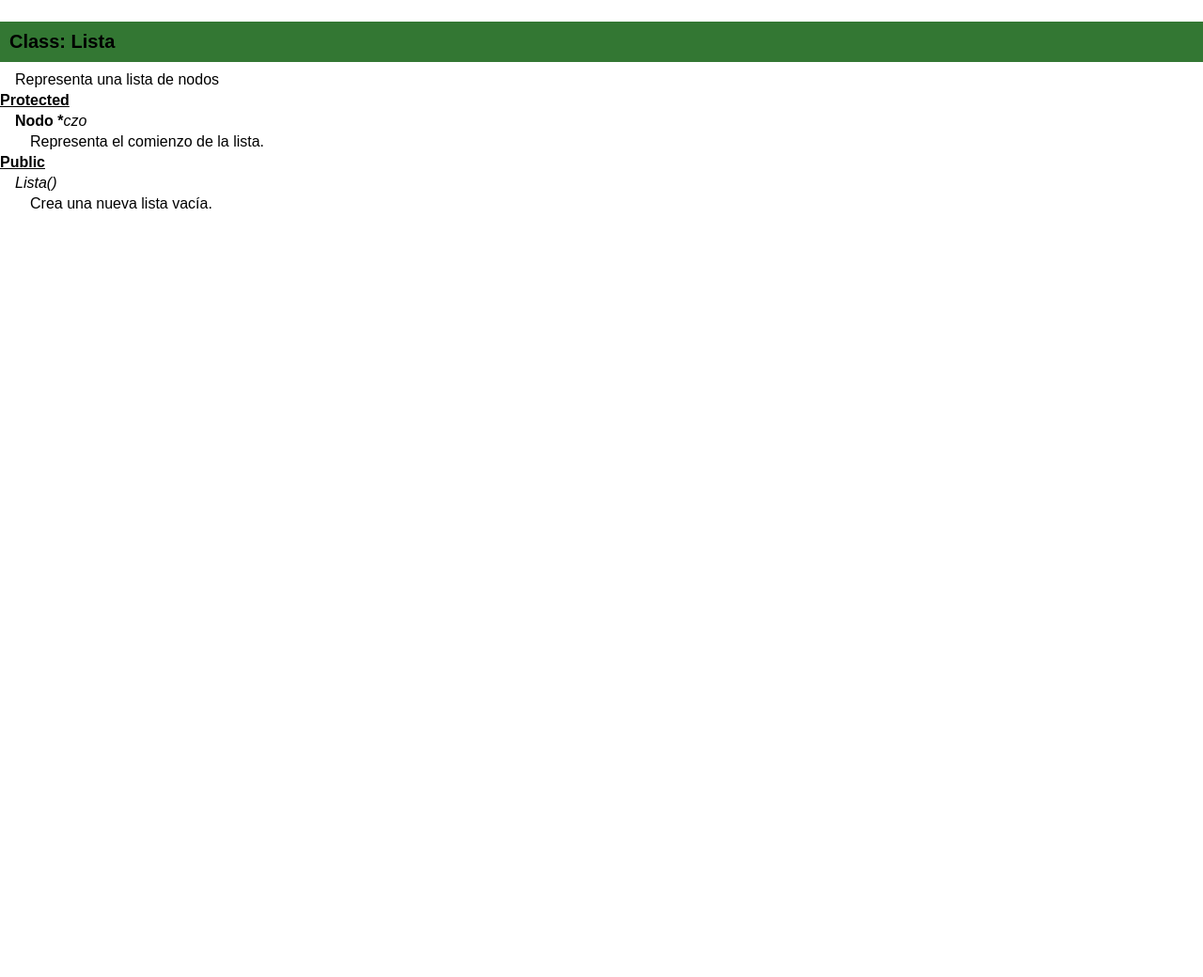
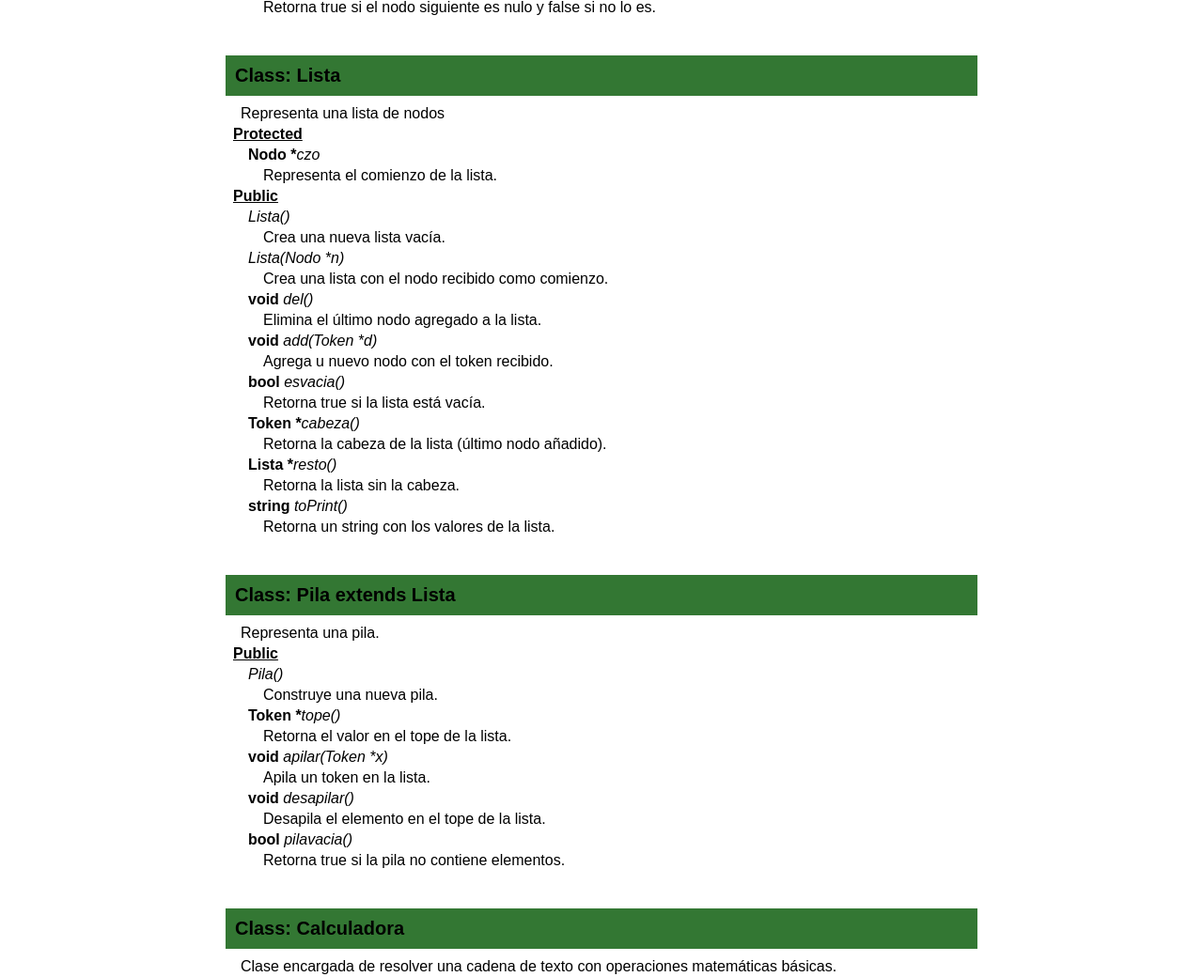
Before and after one commit to alexlndn/calculadora, a plain HTML site: page docs/index.html in a window 1280 px wide. Shown: the part 1291-2331 px from the top of the page at 94% size. Before the commit the page ends 1519 px from the top, so only its background shows below. Drawn offline with Linux system fonts and the light colour scheme.

Commit message:
documentacion añadida falta la clase calculadora

```diff
--- a/docs/index.html
+++ b/docs/index.html
@@ -6,6 +6,11 @@
     * {
       padding: 0;
       margin: 0;
+    }
+    body {
+      max-width: 800px;
+      margin-left: auto;
+      margin-right: auto;
     }
     p {
       padding: .125rem 0;
@@ -52,6 +57,7 @@
   </style>
   <head>
     <title>Documentación Calculadora</title>
+    <meta charset="UTF-8">
   </head>
   <body>
     <h1 class="docTitle">Documentación Calculadora</h1>
@@ -60,6 +66,8 @@
       <li><a href="#token">Class Token</a></li>
       <li><a href="#nodo">Class Nodo</a></li>
       <li><a href="#lista">Class Lista</a></li>
+      <li><a href="#pila">Class Pila</a></li>
+      <li><a href="#calculadora">Class Calculadora</a></li>
     </ul>
     <A id="token"></A>
     <h2 class="clase">Class: Token</h2>
@@ -125,6 +133,7 @@
     <A id="lista"></A>
     <h2 class="clase">Class: Lista</h2>
     <p class="desc">Representa una lista de nodos</p>
+    <section class="campos">
       <p class="tipoCampo">Protected</p>
       <div class="container">
         <p><span class="type">Nodo *</span><span class="name">czo</span></p>
@@ -134,7 +143,49 @@
       <div class="container">
         <p><span class="name">Lista()</span></p>
         <p class="desc">Crea una nueva lista vacía.</p>
+        <p><span class="name">Lista(Nodo *n)</span></p>
+        <p class="desc">Crea una lista con el nodo recibido como comienzo.</p>
+        <p><span class="type">void</span> <span class="name">del()</span></p>
+        <p class="desc">Elimina el último nodo agregado a la lista.</p>
+        <p><span class="type">void</span> <span class="name">add(Token *d)</span></p>
+        <p class="desc">Agrega u nuevo nodo con el token recibido.</p>
+        <p><span class="type">bool</span> <span class="name">esvacia()</span></p>
+        <p class="desc">Retorna true si la lista está vacía.</p>
+        <p><span class="type">Token *</span><span class="name">cabeza()</span></p>
+        <p class="desc">Retorna la cabeza de la lista (último nodo añadido).</p>
+        <p><span class="type">Lista *</span><span class="name">resto()</span></p>
+        <p class="desc">Retorna la lista sin la cabeza.</p>
+        <p><span class="type">string</span> <span class="name">toPrint()</span></p>
+        <p class="desc">Retorna un string con los valores de la lista.</p>
       </div>
+    </section>
+
+    <A id="pila"></A>
+    <h2 class="clase">Class: Pila extends Lista</h2>
+    <p class="desc">Representa una pila.</p>
+    <section class="campos">
+      <p class="tipoCampo">Public</p>
+      <div class="container">
+        <p><span class="name">Pila()</span></p>
+        <p class="desc">Construye una nueva pila.</p>
+        <p><span class="type">Token *</span><span class="name">tope()</span></p>
+        <p class="desc">Retorna el valor en el tope de la lista.</p>
+        <p><span class="type">void</span> <span class="name">apilar(Token *x)</span></p>
+        <p class="desc">Apila un token en la lista.</p>
+        <p><span class="type">void</span> <span class="name">desapilar()</span></p>
+        <p class="desc">Desapila el elemento en el tope de la lista.</p>
+        <p><span class="type">bool</span> <span class="name">pilavacia()</span></p>
+        <p class="desc">Retorna true si la pila no contiene elementos.</p>
+      </div>
+    </section>
+
+    <A id="Calculadora"></A>
+    <h2 class="clase">Class: Calculadora</h2>
+    <p class="desc">Clase encargada de resolver una cadena de texto con operaciones matemáticas básicas.</p>
+    <section class="campos">
+
+    </section>
+
 
   </body>
 </html>
```
Lines whose indentation alone changed are shown as unchanged.
